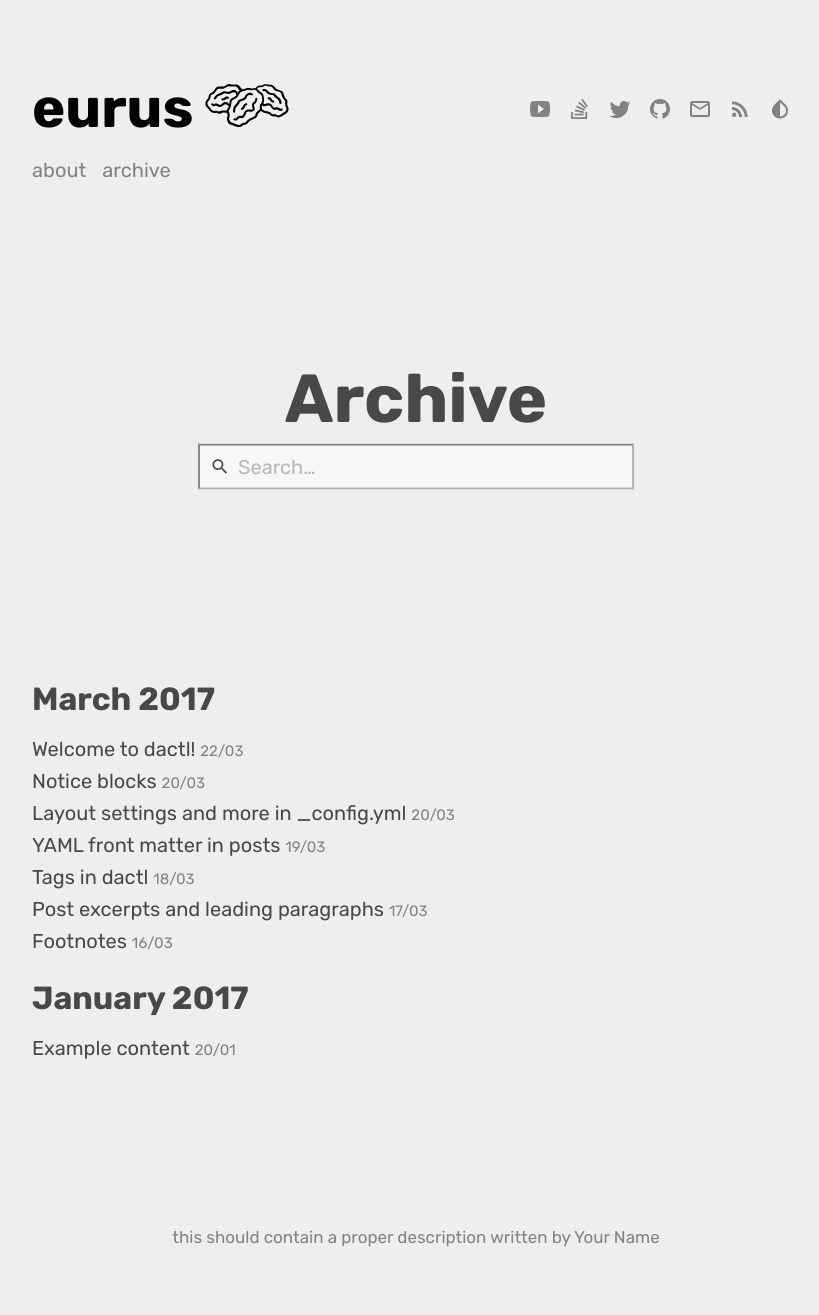
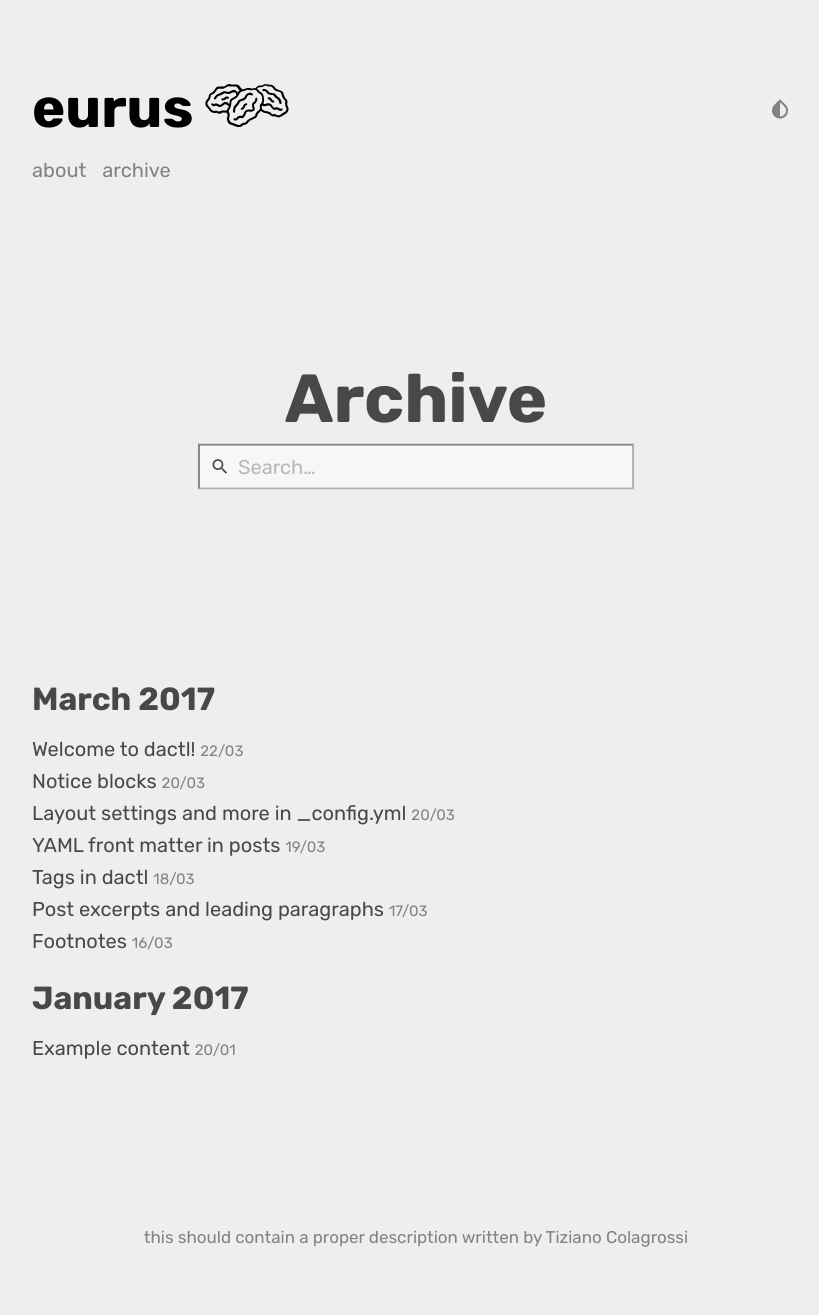
Before and after one commit to tizianocolagrossi/tizianocolagrossi.github.io, a Jekyll site: the page built from archive.md, in a window 1280 px wide. Shown: the whole page, without its empty margins (224-1043 px from the left). Built offline with Jekyll 4.4.1, drawn with Linux system fonts in a browser that asks for light colours; some web fonts are replaced.

Commit message:
remove search bar

```diff
--- a/_config.yml
+++ b/_config.yml
@@ -26,14 +26,14 @@ blog:
 
 # Author info
 author:
-  fullname                  : Your Name
-  rss                       : true # generate RSS feed and show it's icon in header
-  mail                      : your@email.com # change to your e-mail address
-  twitter                   : twitter-user-name
-  github                    : github-user-name
-  youtube                   : youtube-user-name
-  stackoverflow             : stackoverflow-user-name
-  disqus                    : dactl # your disqus site name
+  fullname                  : Tiziano Colagrossi
+  rss                       : false # generate RSS feed and show it's icon in header
+  mail                      : #your@email.com # change to your e-mail address
+  twitter                   : #twitter-user-name
+  github                    : #github-user-name
+  youtube                   : #youtube-user-name
+  stackoverflow             : #stackoverflow-user-name
+  disqus                    : #eurus # your disqus site name
   google_analytics          : # 'UA-XXXXXXXX-X'
   photo                     : "uploads/me2.png"
   photo2x                   : "uploads/me.png"
--- a/archive.md
+++ b/archive.md
@@ -9,10 +9,11 @@ sitemap:
 
 <div class="page">
 
+<!--
 {% capture page_subtitle %}
   {% include page/searchbox.html %}
 {% endcapture %}
-
+-->
 {% include page/title.html title=page.title subtitle=page_subtitle %}
 
     {% for post in site.posts %}
```
